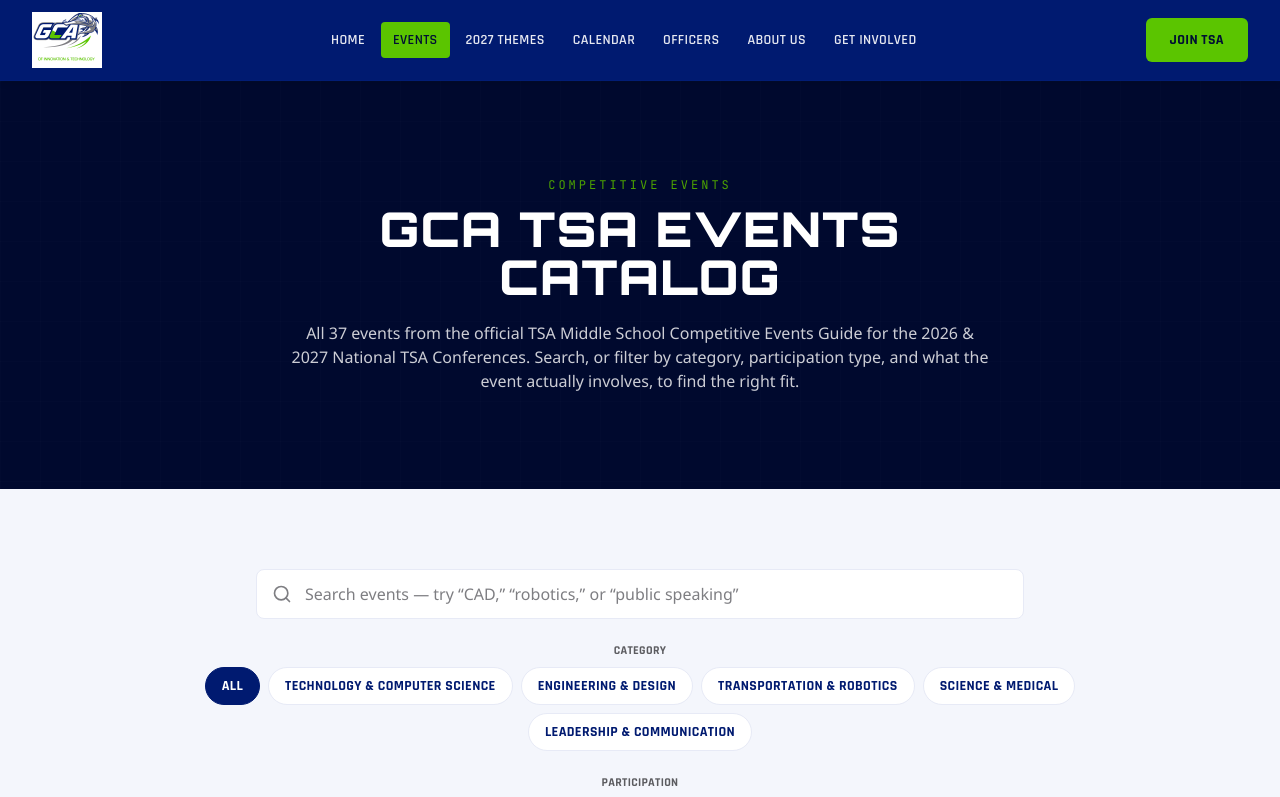
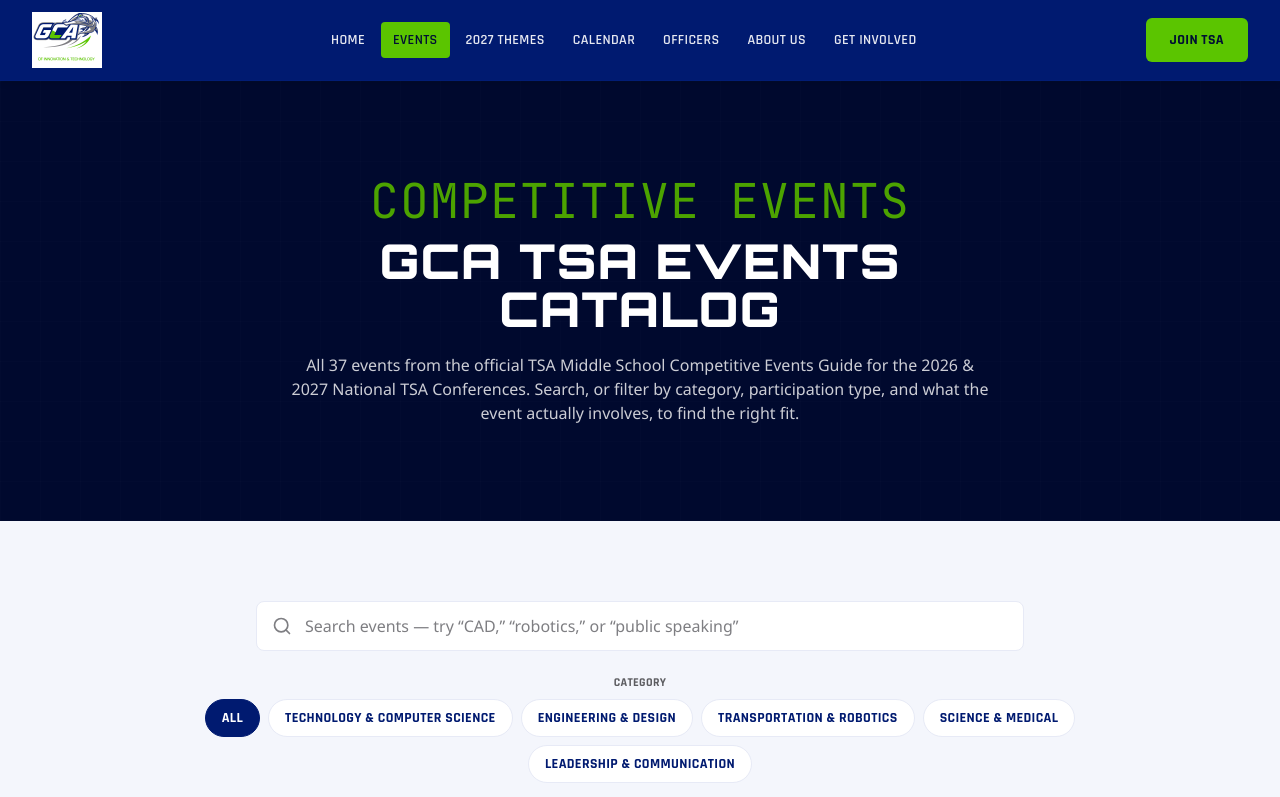
Before and after one commit to amunroe01/gcatsa-website, a Next.js app: page /events in a window 1280 px wide. Shown: the top 797 px of the page. Built offline with nearby package versions, Linux system fonts and the light colour scheme.

Commit message:
Enhance 'Competitive Events' text styling
Updated the 'eyebrow' paragraph to include larger text size and tracking.

```diff
--- a/app/events/page.tsx
+++ b/app/events/page.tsx
@@ -16,7 +16,7 @@
         <div className="absolute inset-0 bg-circuit-grid bg-[size:40px_40px] opacity-30" aria-hidden="true" />
         <div className="relative mx-auto max-w-3xl px-4 sm:px-6 lg:px-8">
           <Reveal>
-            <p className="eyebrow justify-center">Competitive Events</p>
+            <p className="eyebrow justify-center text-4xl tracking-wide sm:text-5xl">Competitive Events</p>
             <h1 className="mt-3 text-4xl font-black text-white sm:text-5xl">
               GCA TSA Events Catalog
             </h1>
```
